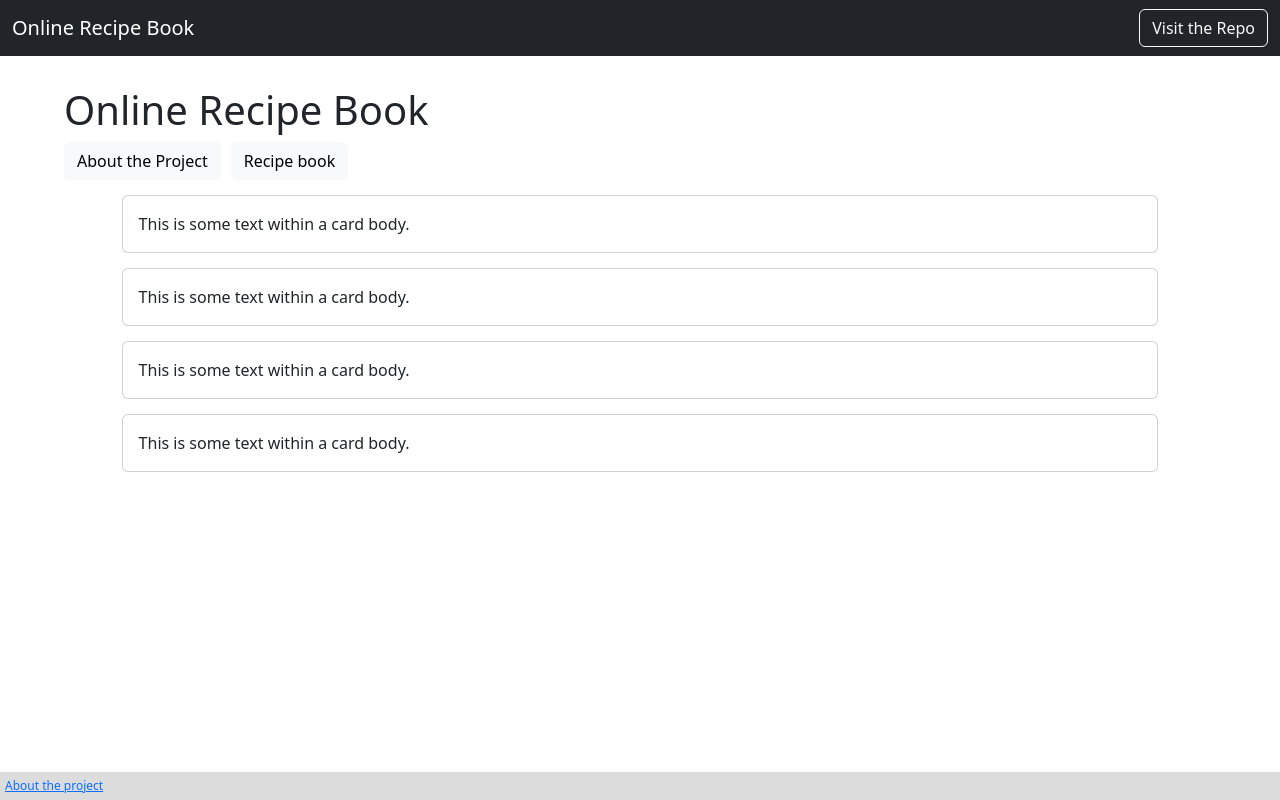
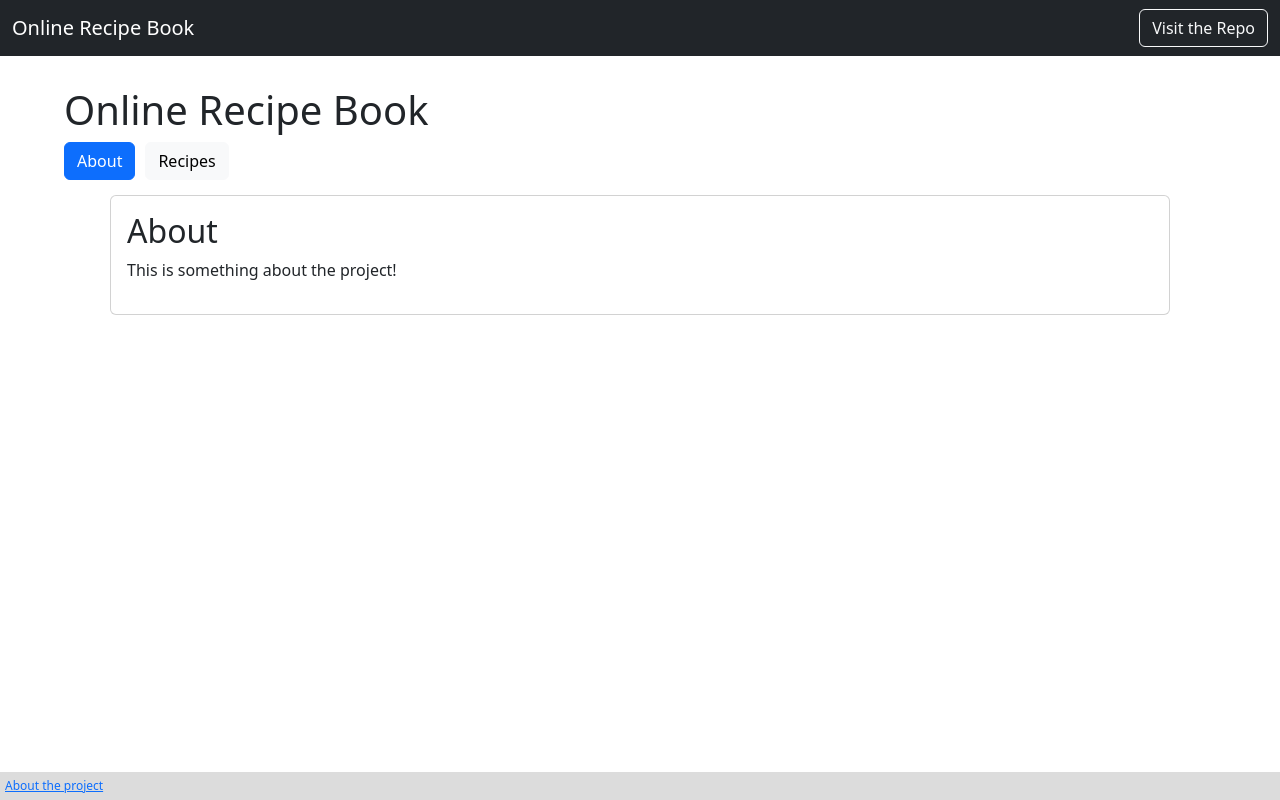
Before and after one commit to BenA03/portfolio-nextjs, a Next.js app: page / in a window 1280 px wide. Built offline with nearby package versions, Linux system fonts and the light colour scheme.

Commit message:
content switches based on active button (but requires some repetition in the code)

```diff
--- /dev/null
+++ b/components/About.js
@@ -0,0 +1,12 @@
+function About()
+{
+    return (
+        <div class="card small-card center vertical-spacing">
+            <div class="card-body">
+                <h2>About</h2>
+                <p>This is something about the project!</p>
+            </div>
+        </div>);
+}
+
+export default About;
--- a/components/NavButton.js
+++ /dev/null
@@ -1,9 +0,0 @@
-function NavButton(props) {
-    return (
-        <button className='btn btn-light margin-right'>
-            {props.text}
-        </button>
-    );
-}
-
-export default NavButton;
--- /dev/null
+++ b/components/Recipes.js
@@ -0,0 +1,13 @@
+import RecipeCard from "@/components//RecipeCard";
+
+function Recipes() {
+    return (
+        <>
+            <RecipeCard />
+            <RecipeCard />
+            <RecipeCard />
+        </>
+    );
+}
+
+export default Recipes;
--- a/pages/index.js
+++ b/pages/index.js
@@ -1,12 +1,13 @@
-import Head from 'next/head'
-import Nav from '@/components/Nav'
-import RecipeCard from '@/components/RecipeCard'
-import Footer from '@/components/Footer'
-import NavButton from '@/components/NavButton'
-
-let currentTab = 'About';
+import Head from 'next/head';
+import Nav from '@/components/Nav';
+import About from '@/components/About';
+import Recipes from '@/components/Recipes';
+import Footer from '@/components/Footer';
+import { useState } from 'react';
 
 export default function Home() {
+  const [shownTab, setTab] = useState('About')
+
   return (
     <>
       <Head>
@@ -15,20 +16,14 @@ export default function Home() {
       <Nav />
       <main>
         <h1>Online Recipe Book</h1>
-          <NavButton
-            currentTab={currentTab}
-            text="About the Project"
-            link="#"
-          />
-          <NavButton
-            currentTab={currentTab}
-            text="Recipe book"
-            link="#"
-          />
-          <RecipeCard />
-          <RecipeCard />
-          <RecipeCard />
-          <RecipeCard />
+        <button className={shownTab === 'About' ? 'btn btn-primary margin-right' : 'btn btn-light margin-right'} onClick={()=>setTab('About')}>
+          About
+        </button>
+        <button className={shownTab === 'Recipe' ? 'btn btn-primary margin-right' : 'btn btn-light margin-right'} onClick={()=>setTab('Recipe')}>
+          Recipes
+        </button>
+        {shownTab === 'About' && <About/>}
+        {shownTab === 'Recipe' && <Recipes/>}
       </main>
       <Footer />
     </>
--- a/styles/globals.css
+++ b/styles/globals.css
@@ -21,7 +21,7 @@ main {
 
 .small-card
 {
-  width: 90%;
+  width: 92%;
 }
 
 .center
```
Lines whose indentation alone changed are shown as unchanged.
